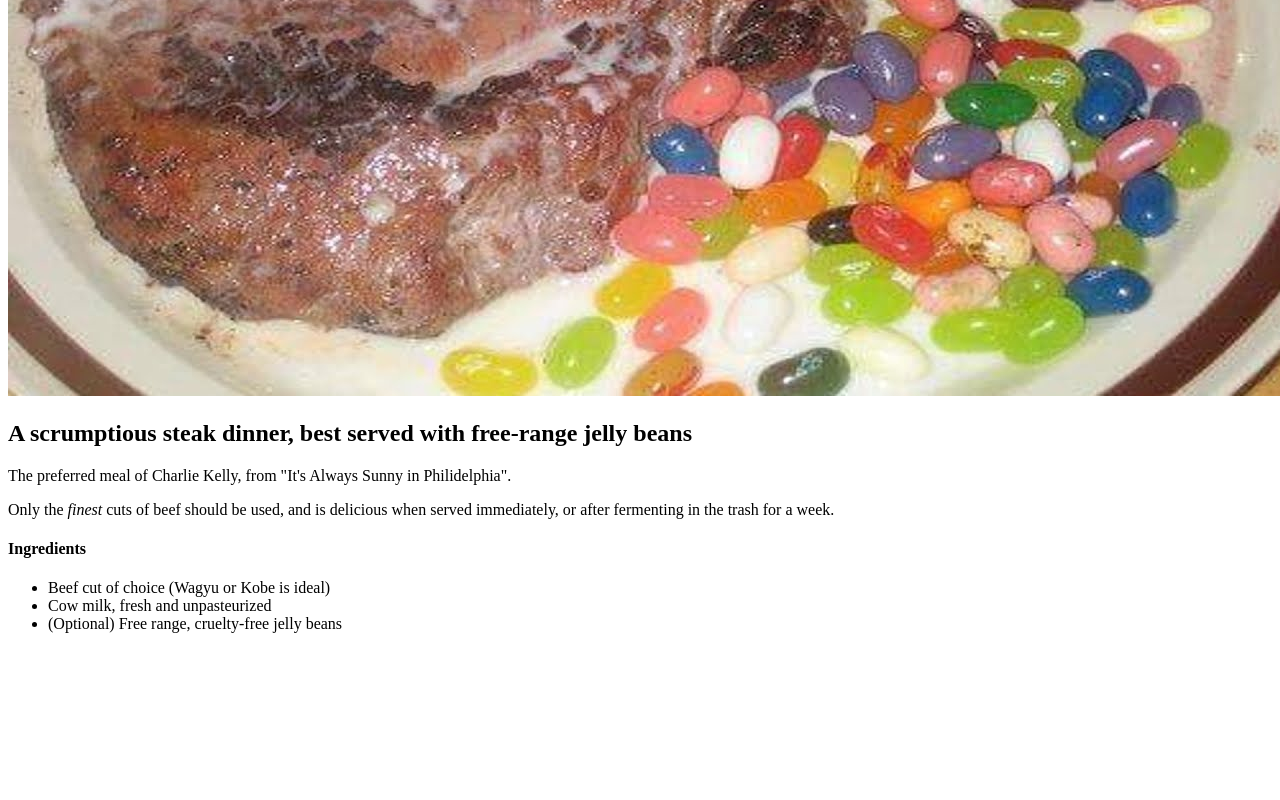
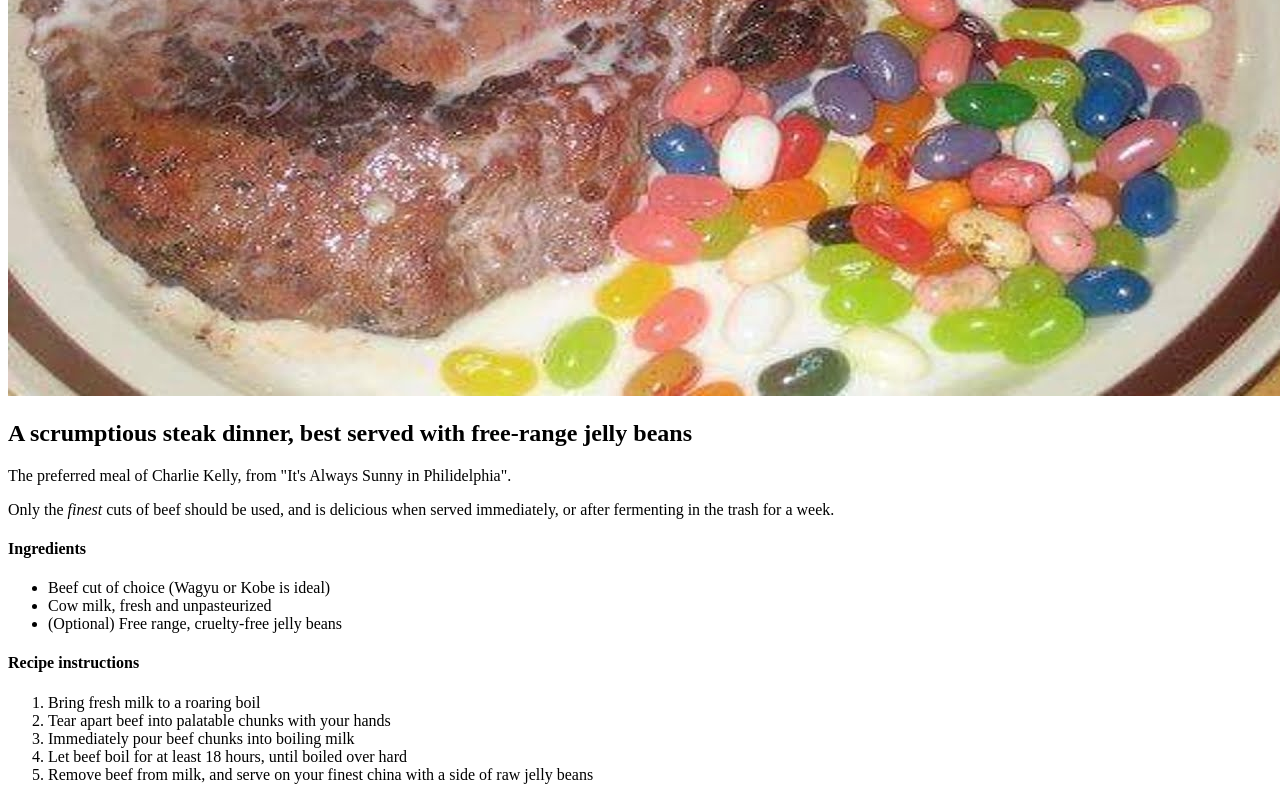
Before and after one commit to JamieYau/Odin-recipes, a plain HTML site: page recipes/milk-steak.html in a window 1280 px wide. Shown: the part 404-1204 px from the top of the page. Before the commit the page ends 1053 px from the top, so only its background shows below. Drawn offline with Linux system fonts and the light colour scheme.

Commit message:
Add steps to milk steak

```diff
--- a/recipes/milk-steak.html
+++ b/recipes/milk-steak.html
@@ -25,6 +25,19 @@
         <li>Cow milk, fresh and unpasteurized</li>
         <li>(Optional) Free range, cruelty-free jelly beans</li>
       </ul>
+      <div>
+        <h4>Recipe instructions</h4>
+        <ol>
+          <li>Bring fresh milk to a roaring boil</li>
+          <li>Tear apart beef into palatable chunks with your hands</li>
+          <li>Immediately pour beef chunks into boiling milk</li>
+          <li>Let beef boil for at least 18 hours, until boiled over hard</li>
+          <li>
+            Remove beef from milk, and serve on your finest china with a side of
+            raw jelly beans
+          </li>
+        </ol>
+      </div>
     </div>
   </body>
 </html>
```
Lines whose indentation alone changed are shown as unchanged.
